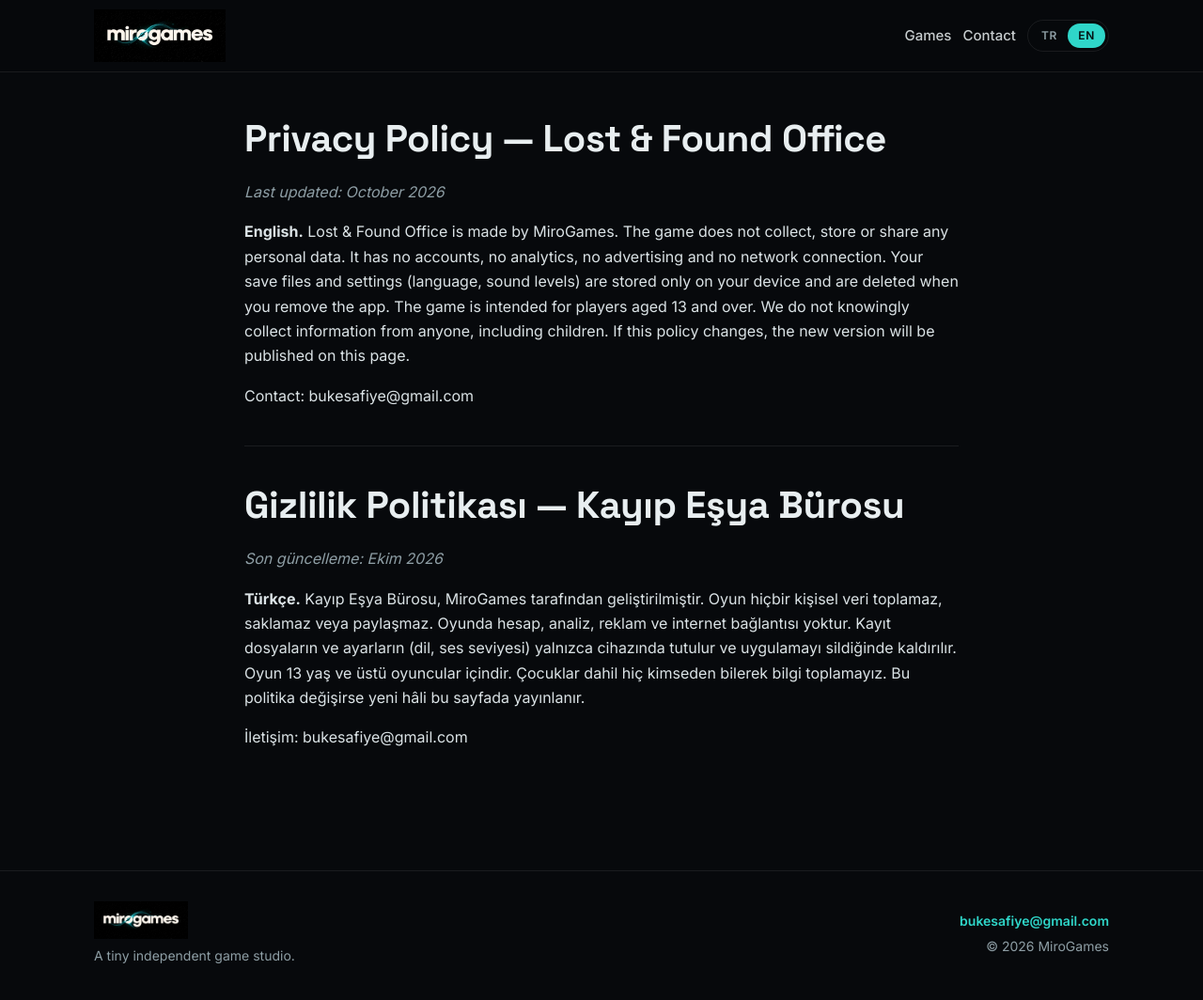
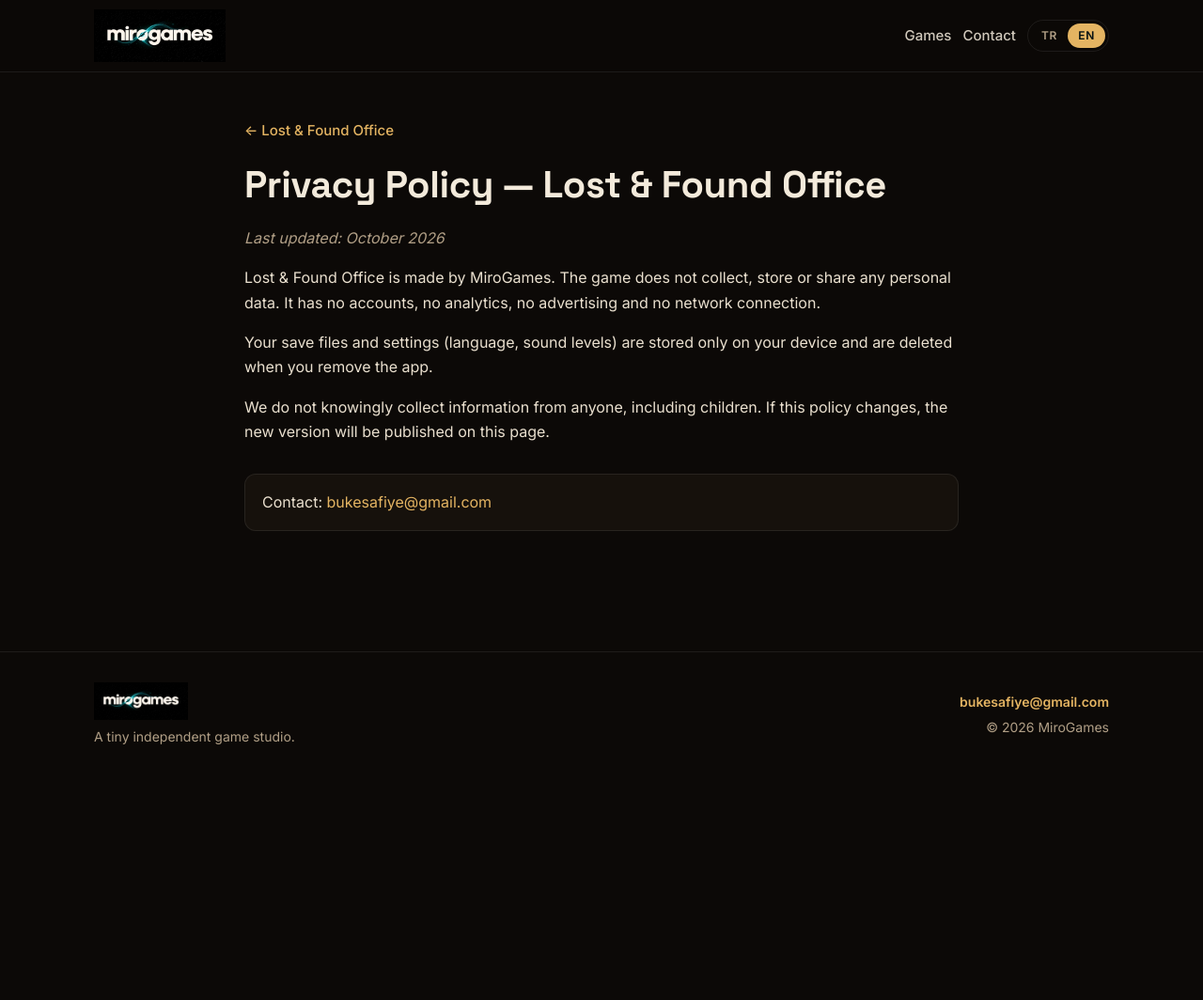
Before and after one commit to bukesafiye/bukesafiye.github.io, a Jekyll site: the page built from Store/lostfoundgame/privacy.md, in a window 1280 px wide and 1068 px high. Shown: the top 1064 px of the window at 94% size. Built offline with Jekyll 4.4.1, drawn with Linux system fonts in a browser that asks for light colours; our own code applies the rules of GitHub Pages for plain Markdown files.

Commit message:
Revert "Lost & Found Office: ages 13+"
This reverts commit da334aeca2f27d07c40cfbcbbd702004e88e4b42.

```diff
--- a/Store/lostfoundgame/privacy.md
+++ b/Store/lostfoundgame/privacy.md
@@ -1,24 +1,35 @@
+---
+title: Lost & Found Office — Privacy
+theme: lost
+icon: /assets/img/lostfound-icon.png
+back: /Store/lostfoundgame/
+back_tr: Kayıp Eşya Bürosu
+back_en: Lost & Found Office
+---
+<div class="tr" markdown="1">
+# Gizlilik Politikası — Kayıp Eşya Bürosu
+
+*Son güncelleme: Ekim 2026*
+
+Kayıp Eşya Bürosu, MiroGames tarafından geliştirilmiştir. Oyun hiçbir kişisel veri toplamaz, saklamaz veya paylaşmaz. Oyunda hesap, analiz, reklam ve internet bağlantısı yoktur.
+
+Kayıt dosyaların ve ayarların (dil, ses seviyesi) yalnızca cihazında tutulur ve uygulamayı sildiğinde kaldırılır.
+
+Çocuklar dahil hiç kimseden bilerek bilgi toplamayız. Bu politika değişirse yeni hâli bu sayfada yayınlanır.
+
+<p class="contact-line">İletişim: <a href="mailto:bukesafiye@gmail.com">bukesafiye@gmail.com</a></p>
+</div>
+
+<div class="en" markdown="1">
 # Privacy Policy — Lost & Found Office
 
 *Last updated: October 2026*
 
-**English.** Lost & Found Office is made by MiroGames. The game does not collect, store or share any
-personal data. It has no accounts, no analytics, no advertising and no network connection. Your save files
-and settings (language, sound levels) are stored only on your device and are deleted when you remove the app.
-The game is intended for players aged 13 and over. We do not knowingly collect information from anyone, including children. If this policy changes, the new
-version will be published on this page.
+Lost & Found Office is made by MiroGames. The game does not collect, store or share any personal data. It has no accounts, no analytics, no advertising and no network connection.
 
-Contact: bukesafiye@gmail.com
+Your save files and settings (language, sound levels) are stored only on your device and are deleted when you remove the app.
 
----
+We do not knowingly collect information from anyone, including children. If this policy changes, the new version will be published on this page.
 
-# Gizlilik Politikası — Kayıp Eşya Bürosu
-
-*Son güncelleme: Ekim 2026*
-
-**Türkçe.** Kayıp Eşya Bürosu, MiroGames tarafından geliştirilmiştir. Oyun hiçbir kişisel veri toplamaz,
-saklamaz veya paylaşmaz. Oyunda hesap, analiz, reklam ve internet bağlantısı yoktur. Kayıt dosyaların ve
-ayarların (dil, ses seviyesi) yalnızca cihazında tutulur ve uygulamayı sildiğinde kaldırılır. Oyun 13 yaş ve üstü oyuncular içindir. Çocuklar dahil
-hiç kimseden bilerek bilgi toplamayız. Bu politika değişirse yeni hâli bu sayfada yayınlanır.
-
-İletişim: bukesafiye@gmail.com
+<p class="contact-line">Contact: <a href="mailto:bukesafiye@gmail.com">bukesafiye@gmail.com</a></p>
+</div>
```
Also changed, not shown: Store/lostfoundgame/support.md (+17 -9 lines).
